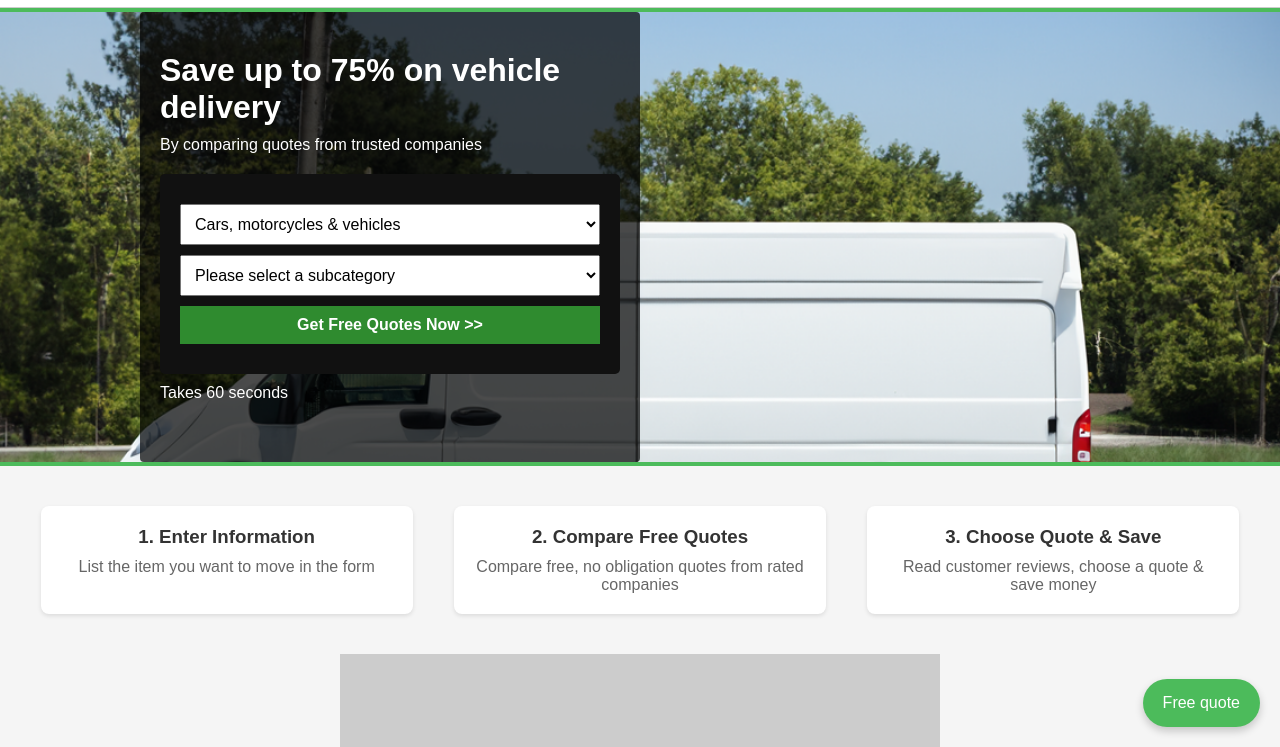
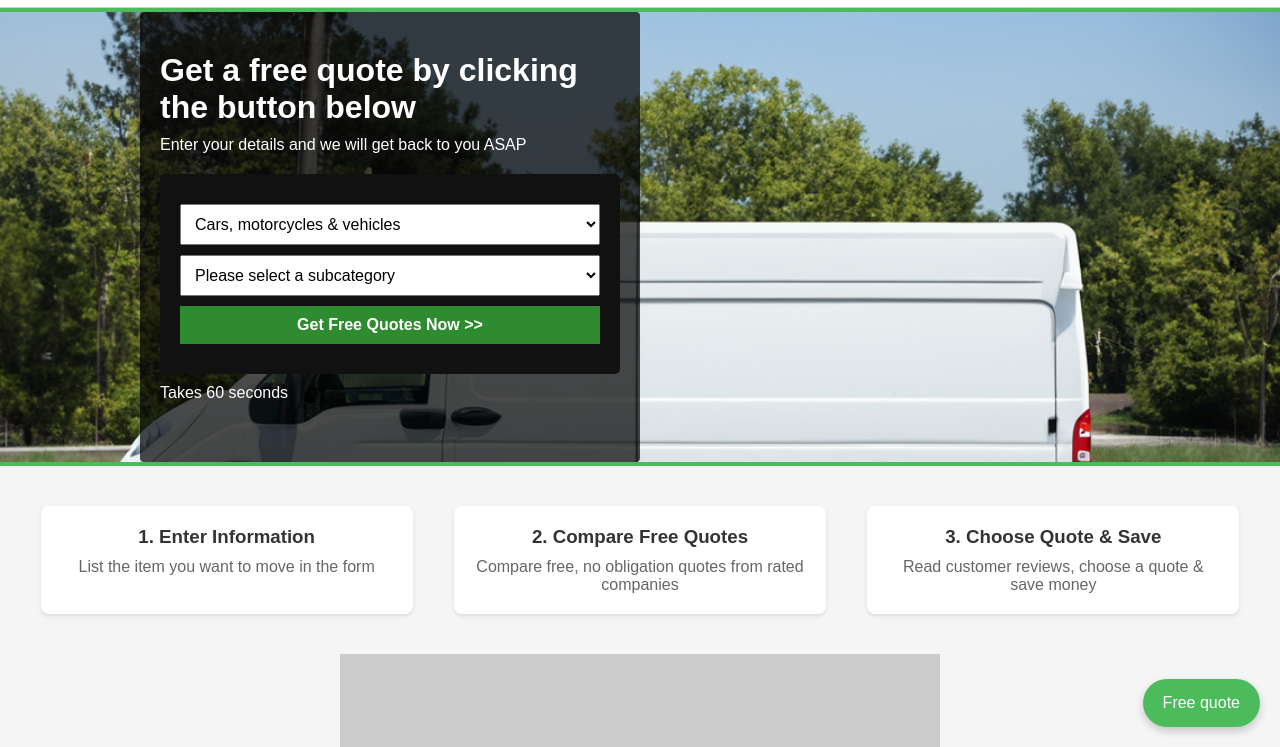
Before and after one commit to Miniieee/InfinitusTransportWebsite, a plain HTML site: page index.html in a window 1280 px wide. Shown: the part 53-800 px from the top of the page. Drawn offline with Linux system fonts and the light colour scheme; placeholder pictures from the web are drawn by us.

Commit message:
Update index.html

```diff
--- a/index.html
+++ b/index.html
@@ -32,8 +32,8 @@
   <section class="hero">
     <!-- .hero-overlay is in-flow, so hero’s height matches this content. -->
     <div class="hero-overlay">
-      <h2>Save up to 75% on vehicle delivery</h2>
-      <p>By comparing quotes from trusted companies</p>
+      <h2>Get a free quote by clicking the button below</h2>
+      <p>Enter your details and we will get back to you ASAP</p>
       <div class="quote-form">
         <select id="vehicle-type">
           <option value="">Cars, motorcycles &amp; vehicles</option>
```
